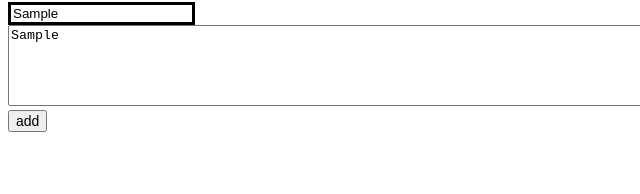
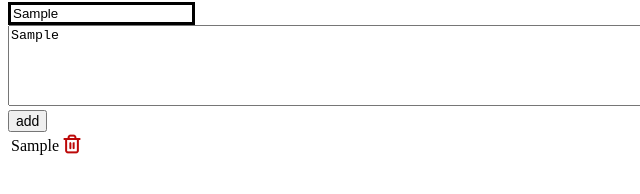
Before and after one commit to lab-antwerp-1/goup4-separation-of-concens, a plain HTML site: page index.html in a window 1280 px wide. Both pictures are taken after typing "Sample", "Sample" into the empty fields and a click on the button "add". Shown: the part 370-564 px from the top of the page, 0-640 px from the left. Drawn offline with Linux system fonts and the light colour scheme.

Commit message:
display list

```diff
--- /dev/null
+++ b/client/src/components/render-list.js
@@ -0,0 +1,14 @@
+export const renderList = (toRender = []) => {
+  const tEl = document.createElement('table');
+  for (const nextItem of toRender) {
+    const trEl = document.createElement('tr');
+    const tdEl = document.createElement('td');
+    tdEl.innerText = nextItem;
+    const imgEl = document.createElement('img');
+    imgEl.src = 'client/public/trash-2.png';
+    trEl.appendChild(tdEl);
+    trEl.appendChild(imgEl);
+    tEl.appendChild(trEl);
+  }
+  return tEl;
+};
--- a/client/src/handlers/input-items.js
+++ b/client/src/handlers/input-items.js
@@ -1,4 +1,5 @@
 import { data } from '../../data.js';
+import { renderList } from '../components/render-list.js';
 // import { arrayOfListItems } from '../logic/array-list.js';
 
 /**
@@ -40,4 +41,12 @@ export const getInputHandler = (event) => {
   data[`${title}`] = arrayOfListItems(listItems);
   console.log(data); // at this point, programmer can see data changes from console; but user can't unless `3 - list display` finished.
   */
+
+  /* -- render new words -- */
+  const toRender = Object.keys(data);
+  const newList = renderList(toRender);
+
+  const listContainer = document.getElementById('display');
+  listContainer.innerHTML = '';
+  listContainer.appendChild(newList);
 };
--- a/client/src/init/index.js
+++ b/client/src/init/index.js
@@ -1,2 +1,11 @@
 /* --- import all listener files so they can attach to the DOM --- */
 import '../listeners/input-items.js';
+import { renderList } from '../components/render-list.js';
+import { data } from '../../data.js';
+
+// render the initial list
+const newList = renderList(Object.keys(data));
+
+const listContainer = document.getElementById('display');
+listContainer.innerHTML = '';
+listContainer.appendChild(newList);
--- a/client/styles/index.css
+++ b/client/styles/index.css
@@ -34,4 +34,12 @@
 
 /* end of input section */
 
+/* display section */
+
+.display {
+  display: flex;
+}
+
+/* end of display section */
+
 /* end of page body */
--- a/index.html
+++ b/index.html
@@ -45,6 +45,9 @@
       </form>
       <code id="warnings" class="warning"></code>
       <!-- end of input section -->
+      <!-- display section -->
+      <div id="display" class="display"></div>
+      <!-- end of display section -->
     </div>
     <!-- end of page body -->
 
```
Also changed, not shown: client/public/trash-2.png (added), client/src/components/README.md.
